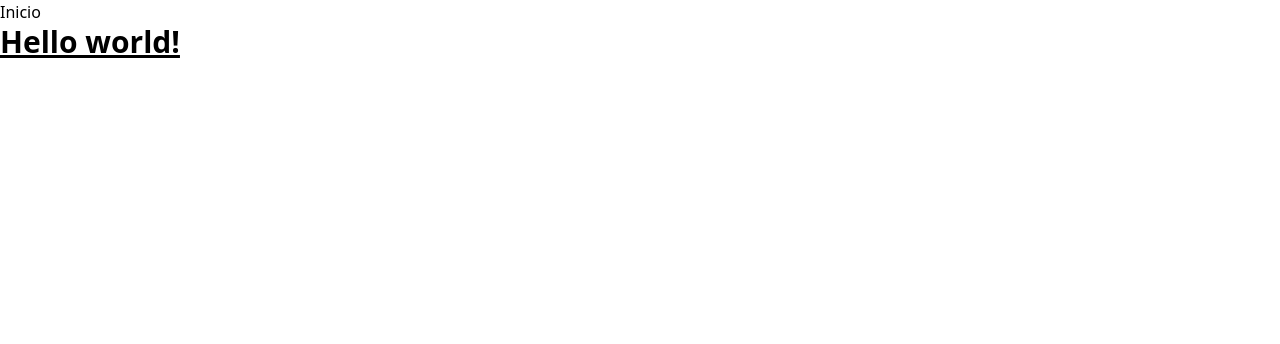
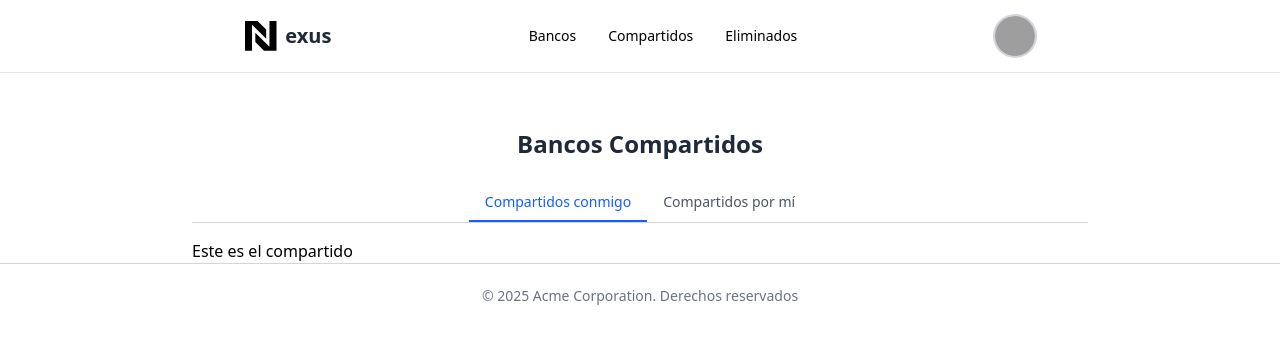
Before and after one commit to CarlosAdrian36/BancoReactivos, a Vue app: page /compartidos/compartido in a window 1280 px wide. Before the commit this address had no page. Shown: the top 344 px of the page. Built offline with nearby package versions, Linux system fonts and the light colour scheme; grey boxes are pictures that could not be loaded; the HTML template or start-up script is replaced by a standard one.

Commit message:
punto de control

```diff
--- a/src/App.vue
+++ b/src/App.vue
@@ -1,6 +1,5 @@
 <script setup lang="ts"></script>
 
 <template>
-  <div>Inicio</div>
-  <h1 class="text-3xl font-bold underline">Hello world!</h1>
+  <RouterView />
 </template>
--- /dev/null
+++ b/src/bancoReactivos/components/FooterCustom.vue
@@ -0,0 +1,7 @@
+<template>
+  <footer class="flex items-center h-14 px-4 border-t border-gray-300 sm:h-16 md:px-6 lg:px-8">
+    <p class="flex-1 text-sm text-gray-500 text-center">
+      © {{ new Date().getFullYear() }} Acme Corporation. Derechos reservados
+    </p>
+  </footer>
+</template>
--- /dev/null
+++ b/src/bancoReactivos/components/TopMenu.vue
@@ -0,0 +1,70 @@
+<script setup lang="ts">
+import { RouterLink } from 'vue-router';
+</script>
+
+<template>
+  <nav class="w-full border-b border-gray-200 bg-white py-2.5 px-6 sm:px-4 fixed top-0 left-0 z-20">
+    <div class="container mx-auto flex max-w-6xl flex-wrap items-center justify-evenly">
+      <!-- Logo -->
+      <a href="#" class="flex items-center gap-2">
+        <svg
+          class="h-8 w-8 text-black"
+          viewBox="0 0 24 24"
+          fill="currentColor"
+          xmlns="http://www.w3.org/2000/svg"
+        >
+          <polygon
+            points="0,0.663 9.401,0.663 15.882,7.146 15.882,14.127 5.307,3.608 5.274,22.969 0,22.969"
+          />
+          <polygon
+            points="23.631,22.969 14.232,22.969 7.752,16.485 7.752,9.501 18.327,20.018 18.359,0.662 23.631,0.662"
+          />
+        </svg>
+        <span class="text-xl font-semibold text-gray-800">exus</span>
+      </a>
+
+      <!-- Botón y avatar -->
+      <div class="mt-2 sm:mt-0 sm:flex md:order-2 items-center gap-4">
+        <!-- Menú con avatar -->
+        <div class="relative group">
+          <img
+            src="https://i.pravatar.cc/40?img=3"
+            alt="avatar"
+            class="w-10 h-10 rounded-full cursor-pointer ring-2 ring-gray-300"
+          />
+          <div
+            class="absolute right-0 mt-2 w-48 bg-white rounded-lg shadow-lg opacity-0 invisible group-hover:opacity-100 group-hover:visible transition-all duration-200"
+          >
+            <a href="#" class="block px-4 py-2 text-sm text-gray-700 hover:bg-gray-100">Perfil</a>
+            <a href="#" class="block px-4 py-2 text-sm text-gray-700 hover:bg-gray-100"
+              >Configuración</a
+            >
+            <a href="#" class="block px-4 py-2 text-sm text-red-600 hover:bg-red-100"
+              >Cerrar sesión</a
+            >
+          </div>
+        </div>
+      </div>
+
+      <!-- Menú lateral original -->
+      <div
+        class="hid w-full items-center justify-between md:order-1 md:flex md:w-auto"
+        id="navbar-sticky"
+      >
+        <ul
+          class="mt-4 flex flex-col rounded-lg border border-gray-100 bg-gray-50 p-4 md:mt-0 md:flex-row md:space-x-8 md:border-0 md:bg-white md:text-sm md:font-medium"
+        >
+          <li>
+            <RouterLink to="/banco"> Bancos</RouterLink>
+          </li>
+          <li>
+            <RouterLink to="/compartidos">Compartidos</RouterLink>
+          </li>
+          <li>
+            <RouterLink to="/eliminar">Eliminados</RouterLink>
+          </li>
+        </ul>
+      </div>
+    </div>
+  </nav>
+</template>
--- /dev/null
+++ b/src/bancoReactivos/layout/BancoReactivos.vue
@@ -0,0 +1,10 @@
+<script setup lang="ts">
+import FooterCustom from '../components/FooterCustom.vue';
+import TopMenu from '../components/TopMenu.vue';
+</script>
+
+<template>
+  <TopMenu />
+  <RouterView />
+  <FooterCustom />
+</template>
--- /dev/null
+++ b/src/bancoReactivos/pages/BancoPage.vue
@@ -0,0 +1,3 @@
+<template>
+  <div class="t-39">dsfdf</div>
+</template>
--- /dev/null
+++ b/src/bancoReactivos/pages/CompartidosPage.vue
@@ -0,0 +1,41 @@
+<script setup lang="ts">
+import { useRoute } from 'vue-router';
+
+const route = useRoute();
+</script>
+
+<template>
+  <div class="pt-32 max-w-4xl mx-auto">
+    <h1 class="text-2xl font-bold text-center text-gray-800 mb-6">Bancos Compartidos</h1>
+
+    <!-- Tabs -->
+    <div class="flex justify-center border-b border-gray-300 mb-4">
+      <RouterLink
+        to="/compartidos/compartido"
+        class="px-4 py-2 text-sm font-medium border-b-2 transition-colors duration-200"
+        :class="
+          route.path === '/compartidos/compartido'
+            ? 'text-blue-600 border-blue-600'
+            : 'text-gray-600 border-transparent hover:text-blue-600 hover:border-blue-600'
+        "
+      >
+        Compartidos conmigo
+      </RouterLink>
+
+      <RouterLink
+        to="/compartidos/bancospormi"
+        class="px-4 py-2 text-sm font-medium border-b-2 transition-colors duration-200"
+        :class="
+          route.path === '/compartidos/bancospormi'
+            ? 'text-blue-600 border-blue-600'
+            : 'text-gray-600 border-transparent hover:text-blue-600 hover:border-blue-600'
+        "
+      >
+        Compartidos por mí
+      </RouterLink>
+    </div>
+
+    <!-- Aquí se mostrará el contenido de cada tab -->
+    <RouterView />
+  </div>
+</template>
--- /dev/null
+++ b/src/bancoReactivos/pages/EliminadosPage.vue
@@ -0,0 +1,3 @@
+<template>
+  <div class="t-39">dsfdf</div>
+</template>
--- /dev/null
+++ b/src/bancoReactivos/views/ViewCompartir/BancosCompartidos.vue
@@ -0,0 +1,3 @@
+<template>
+  <div>Este es el compartido</div>
+</template>
--- /dev/null
+++ b/src/bancoReactivos/views/ViewCompartir/BancosPorMi.vue
@@ -0,0 +1,3 @@
+<template>
+  <div>Este es el Por Mi</div>
+</template>
--- a/src/router/index.ts
+++ b/src/router/index.ts
@@ -1,9 +1,54 @@
-import { createRouter, createWebHistory } from 'vue-router'
+import BancoReactivos from '@/bancoReactivos/layout/BancoReactivos.vue';
+
+import { createRouter, createWebHistory } from 'vue-router';
 // import HomeView from '../views/HomeView.vue'
 
 const router = createRouter({
   history: createWebHistory(import.meta.env.BASE_URL),
-  routes: [],
-})
+  routes: [
+    {
+      path: '/',
+      name: 'bancolayout',
+      component: BancoReactivos,
+      children: [
+        {
+          path: '',
+          redirect: '/bancos', // Redirige al iniciar
+        },
+        {
+          path: 'banco',
+          name: 'banco',
+          component: () => import('@/bancoReactivos/pages/BancoPage.vue'),
+        },
+        {
+          path: 'compartidos',
+          name: 'compartidos',
+          component: () => import('@/bancoReactivos/pages/CompartidosPage.vue'),
+          children: [
+            {
+              path: 'compartido',
+              name: 'compartido',
+              component: () => import('@/bancoReactivos/views/ViewCompartir/BancosCompartidos.vue'),
+            },
+            {
+              path: 'bancospormi',
+              name: 'bancospormi',
+              component: () => import('@/bancoReactivos/views/ViewCompartir/BancosPorMi.vue'),
+            },
+            {
+              path: '',
+              redirect: '/compartidos/compartido', // Opción por defecto
+            },
+          ],
+        },
+        {
+          path: 'eliminar',
+          name: 'eliminar',
+          component: () => import('@/bancoReactivos/pages/EliminadosPage.vue'),
+        },
+      ],
+    },
+  ],
+});
 
-export default router
+export default router;
```
Also changed, not shown: src/Banco/components/BancoCard.vue (added), src/Banco/components/BancoList.vue (added).
